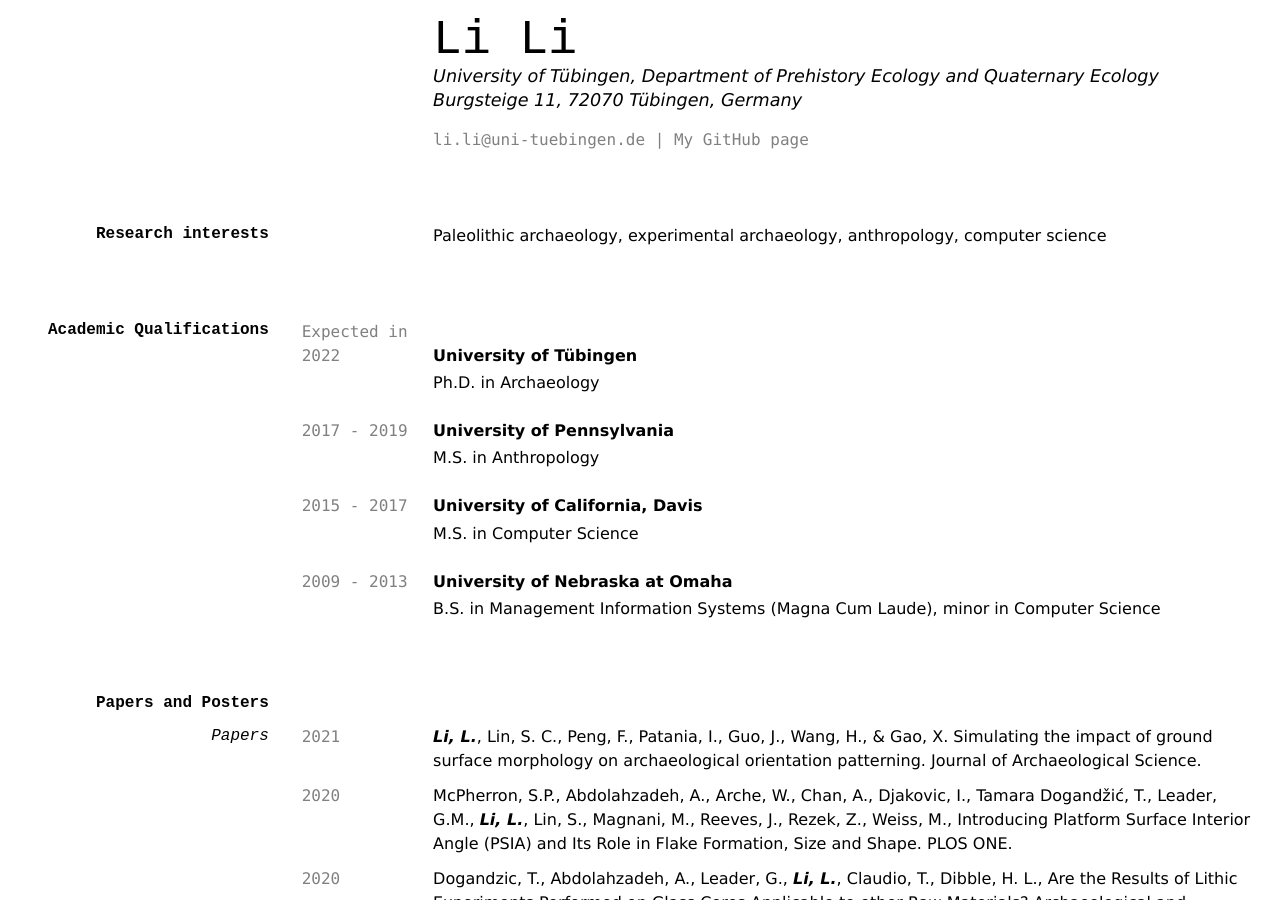
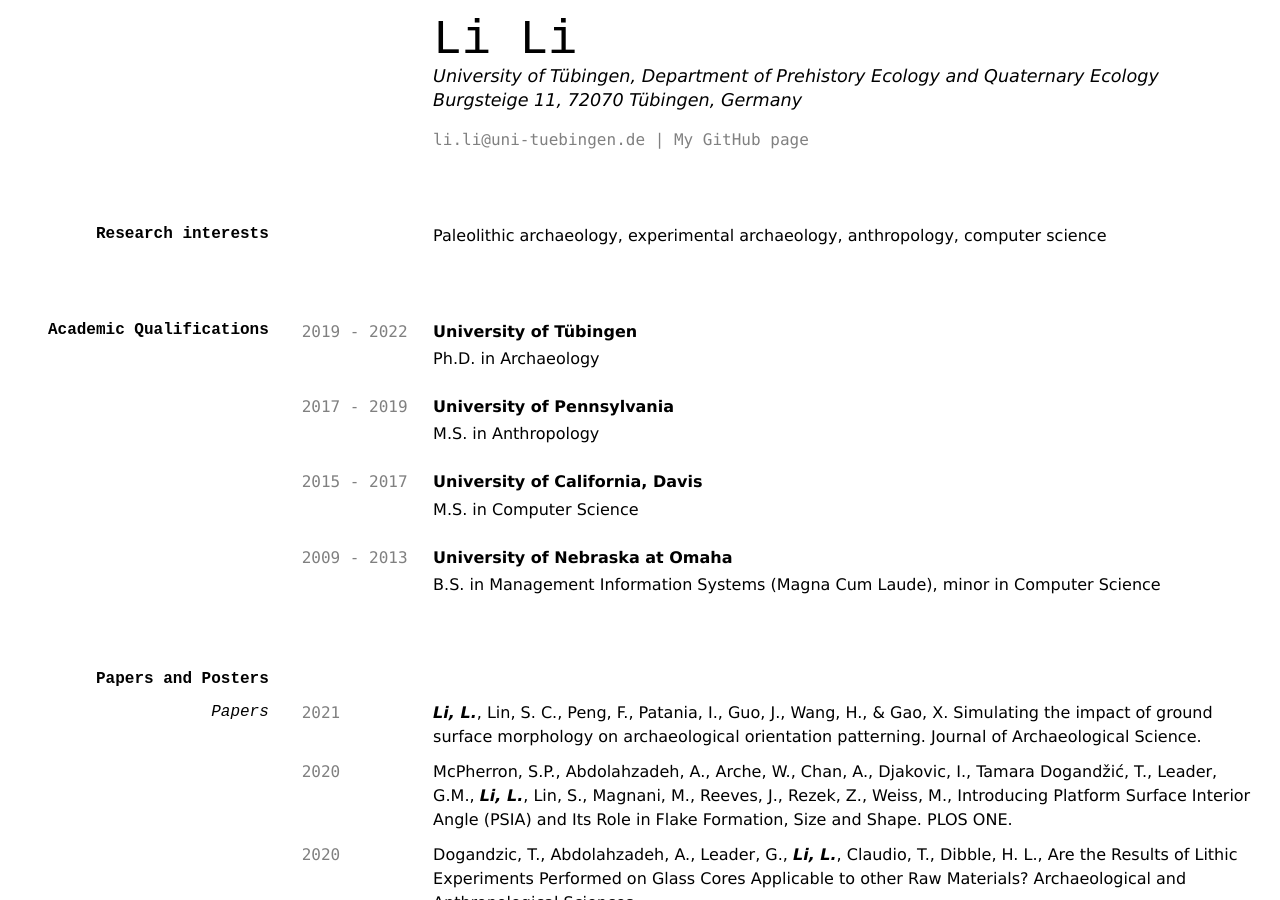
Before and after one commit to lili0824/lili, a Jekyll site: the page built from cv.md, in a window 1280 px wide and 900 px high. Built offline with Jekyll 4.4.1, drawn with Linux system fonts in a browser that asks for light colours.

Commit message:
Update cv.md

```diff
--- a/cv.md
+++ b/cv.md
@@ -18,8 +18,7 @@
 
 ## Academic Qualifications
 
-`Expected in`<br />
-`2022`
+`2019 - 2022`
 __University of Tübingen__
 - Ph.D. in Archaeology
 
```
